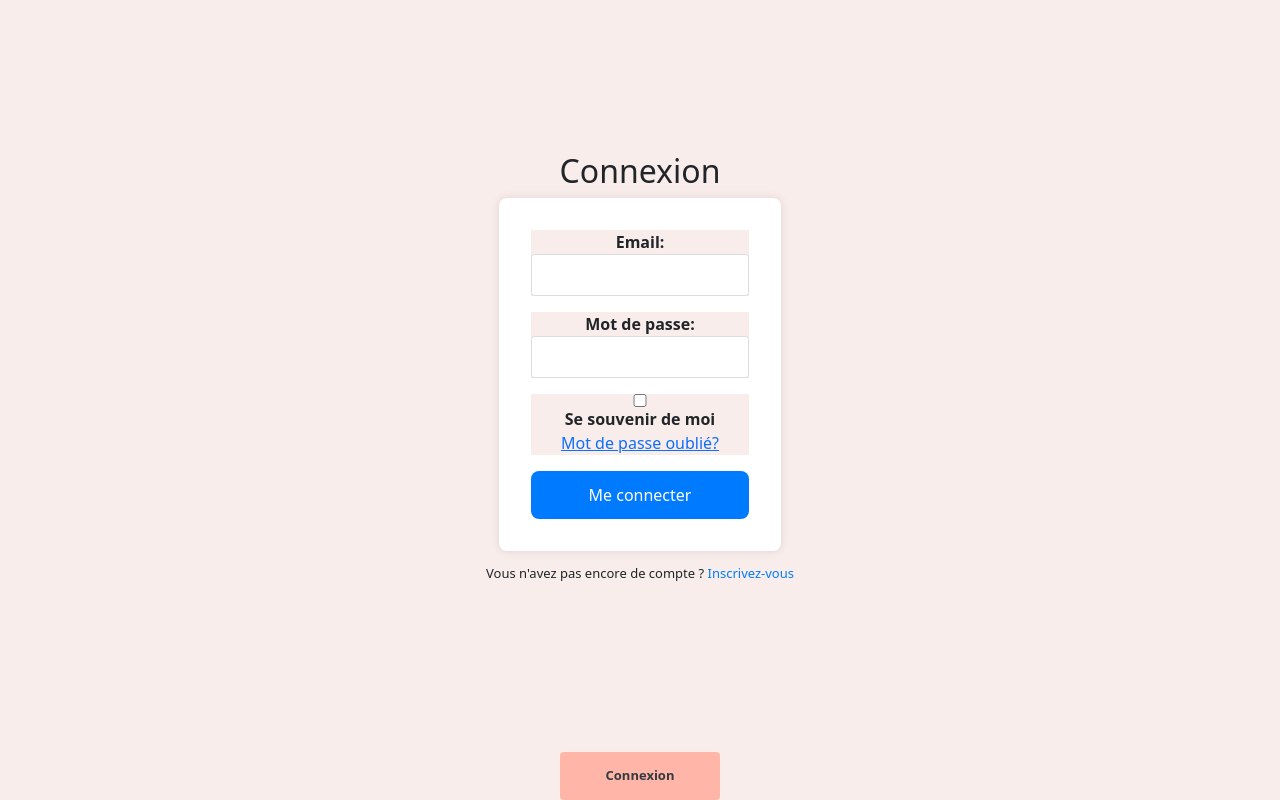
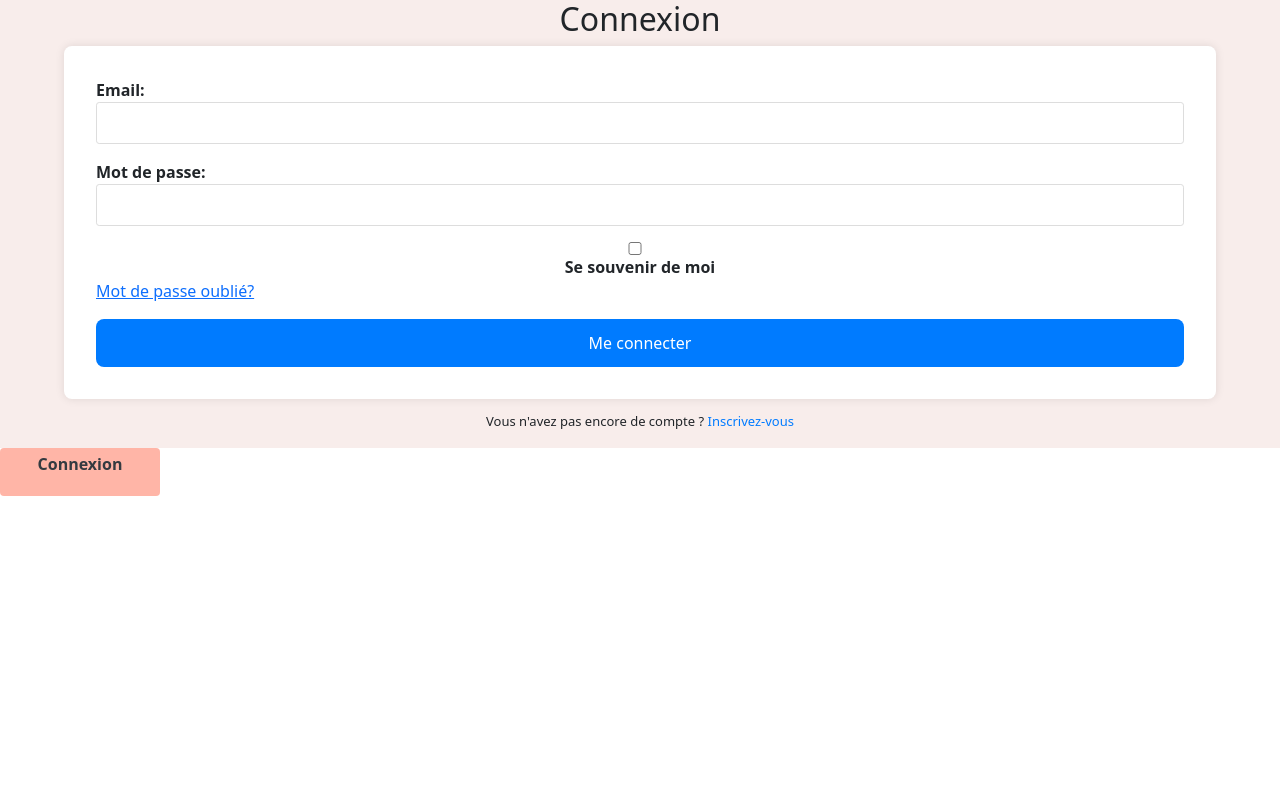
Before and after one commit to clairelacanal/baby-food, a React (Create React App) app: page /connexion in a window 1280 px wide. Built offline with nearby package versions, Linux system fonts and the light colour scheme.

Commit message:
login form v4

```diff
--- a/src/Components/Auth/Login/Login.js
+++ b/src/Components/Auth/Login/Login.js
@@ -47,7 +47,7 @@ const LoginForm = () => {
   };
 
   return (
-    <div>
+    <div className='login-form'>
       <h2>Connexion</h2>
       <form onSubmit={handleSubmit}>
         <div>
--- a/src/Components/Auth/Login/Login.scss
+++ b/src/Components/Auth/Login/Login.scss
@@ -1,4 +1,4 @@
-div {
+.login-form {
     display: flex;
     flex-direction: column;
     justify-content: center;
@@ -38,6 +38,21 @@ div {
         }
       }
 
+      .container-password {
+        display: flex;
+        flex-direction: column;
+      }
+
+      .check-password {
+        display: flex;
+        align-items: center;
+
+        input {
+          margin-right: 10px;
+        }
+      }
+
+
       button {
         padding: 0.75rem;
         border: none;
```
